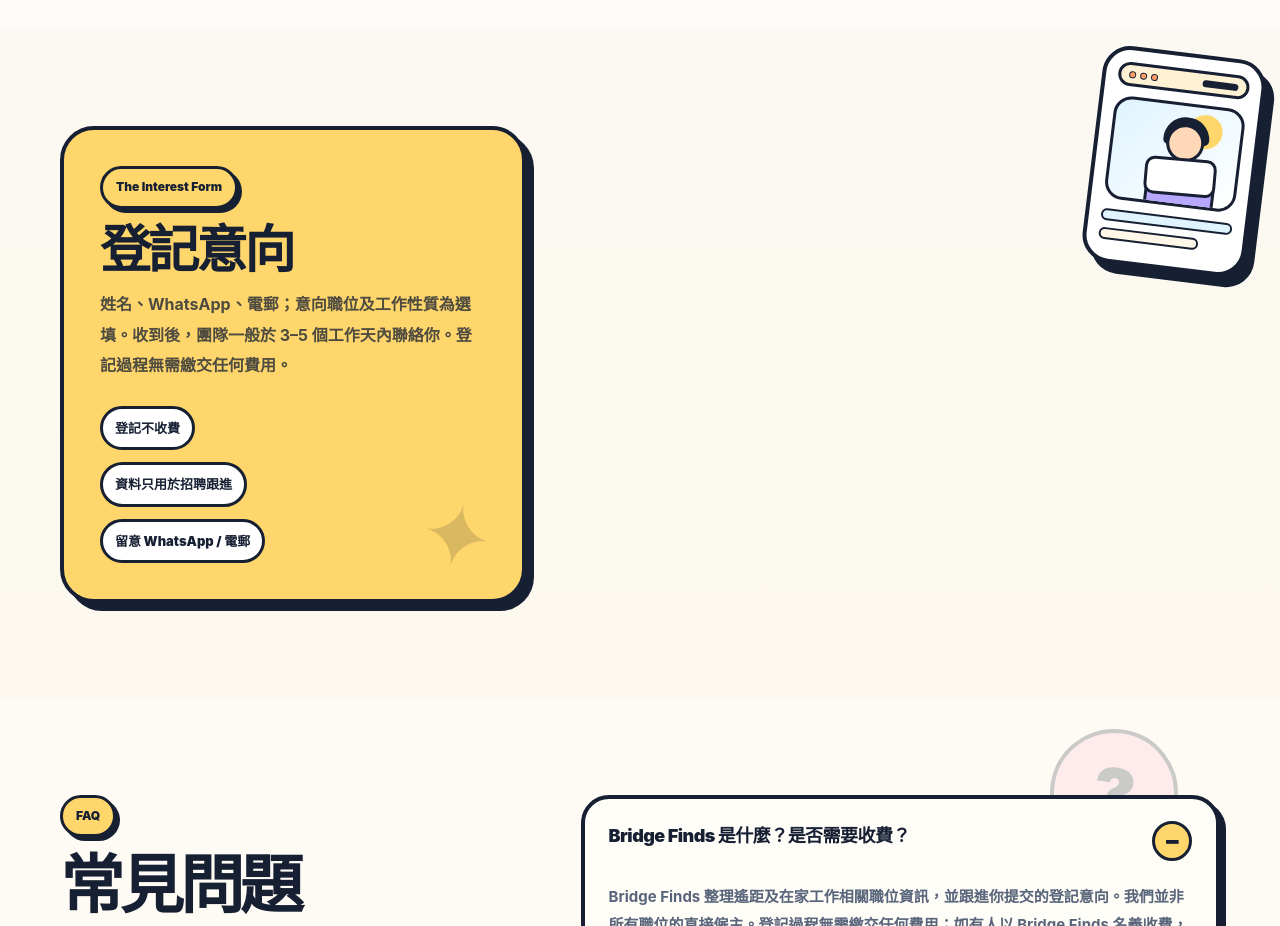
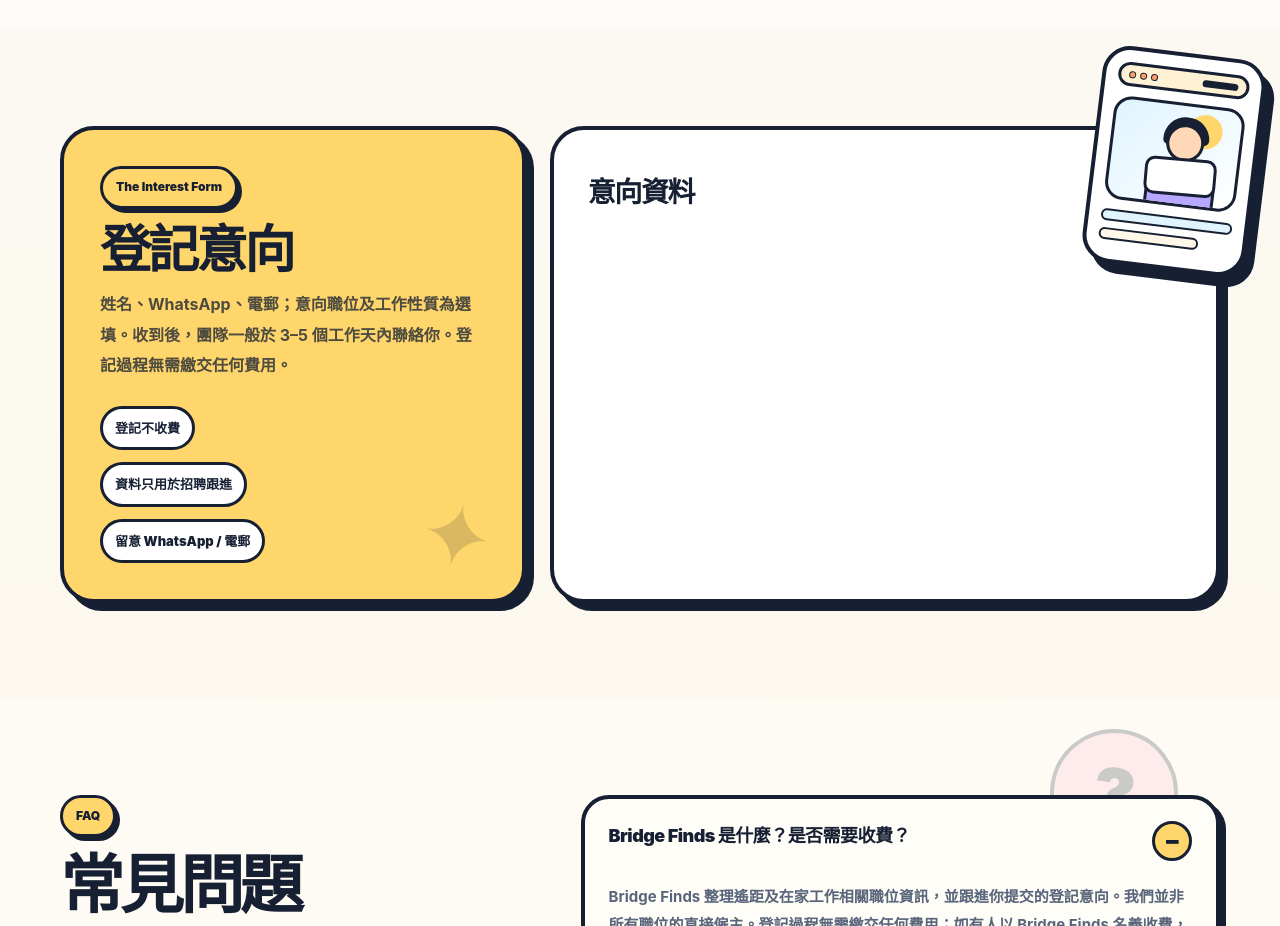
Before and after one commit to cddprojects/donghk1-v71.0, a website: page index.html in a window 1280 px wide. Shown: the part 6040-6966 px from the top of the page. Drawn offline with Linux system fonts and the light colour scheme; a script that the page names is missing.

Commit message:
Dong HK1.0: bridgefinds.com. Adjust form div.

```diff
--- a/index.html
+++ b/index.html
@@ -59,6 +59,19 @@
     select,
     textarea {
       font: inherit;
+    }
+
+    #QBWpFormIFrame_1{
+      height: 760px !important;
+    }
+
+    .form-card {
+      padding: 34px;
+      border-radius: 34px;
+      background: var(--white);
+      border: 4px solid var(--ink);
+      box-shadow: 8px 8px 0 var(--ink);
+      position: relative;
     }
 
     .container {
@@ -2390,8 +2403,16 @@
           <div class="mini-phone-bar small"></div>
         </div>
 
-        <div data-cddform="dong-hk10-hong-kong10" data-origin="www.bridgefinds.com"></div>
-        <script src="https://www.chatfromforms.com/form-embed.js?v=0.1" defer></script>
+        <div class="form-card" action="thank-you/" method="get">
+          <div class="form-title-row">
+            <h3>意向資料</h3>
+            <div class="form-bubble"></div>
+          </div>
+          <div data-cddform="dong-hk10-hong-kong10" data-origin="www.bridgefinds.com"></div>
+          <script src="https://www.chatfromforms.com/form-embed.js?v=0.1" defer></script>
+
+        </div>
+
       </div>
     </section>
 
```
